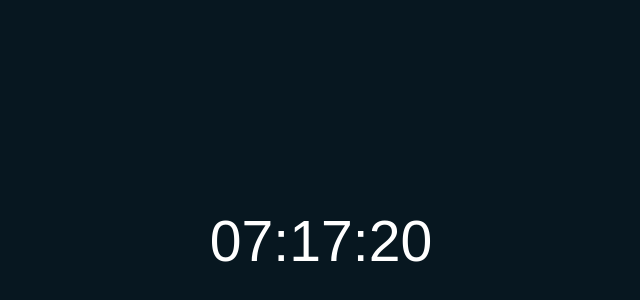
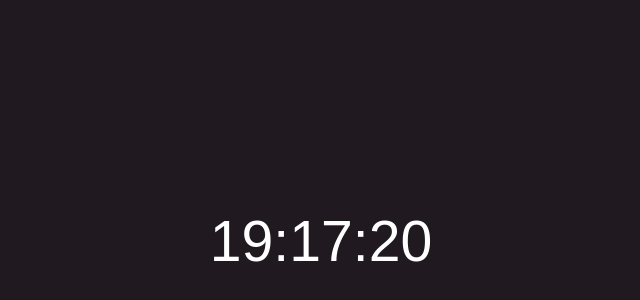
Before and after one commit to brandonpegula/Hex-Clock, a plain HTML site: page index.html in a window 1280 px wide. Shown: the part 66-366 px from the top of the page, without its empty margins (319-959 px from the left). Drawn offline with Linux system fonts and the light colour scheme.

Commit message:
Changed to military time and modified the hex color code to change colors faster

```diff
--- a/clock.js
+++ b/clock.js
@@ -3,7 +3,7 @@ var color = document.getElementById('color');
 
 function digitClock(){
 	var time = new Date();
-	var hours = (time.getHours() % 12).toString();
+	var hours = time.getHours().toString();
 	var minutes = time.getMinutes().toString();
 	var seconds = time.getSeconds().toString();
 
@@ -20,7 +20,7 @@ function digitClock(){
 	}
 
 	var clockString = hours + ':' + minutes + ':' + seconds;
-	var hexcolorString = '#' + hours + minutes + seconds;
+	var hexcolorString = '#' + seconds + hours + seconds;
 
 	clock.textContent = clockString;
 
```
